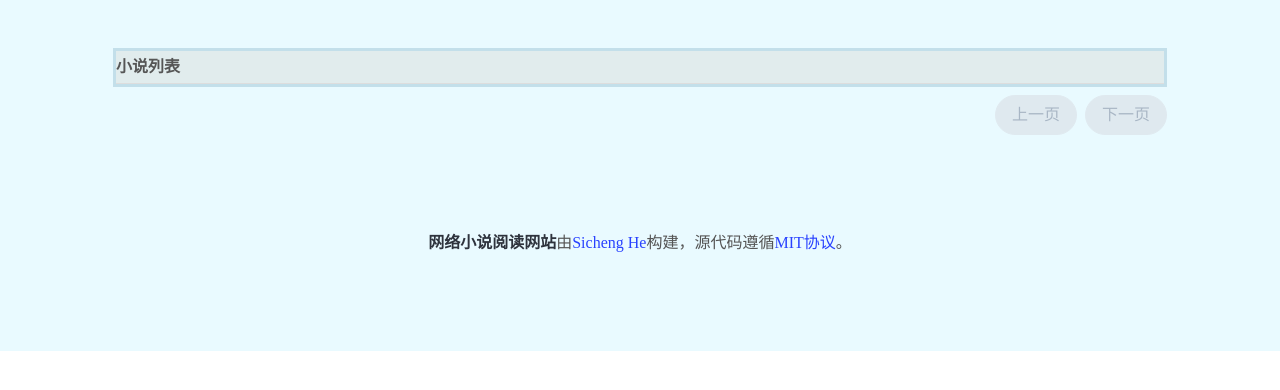
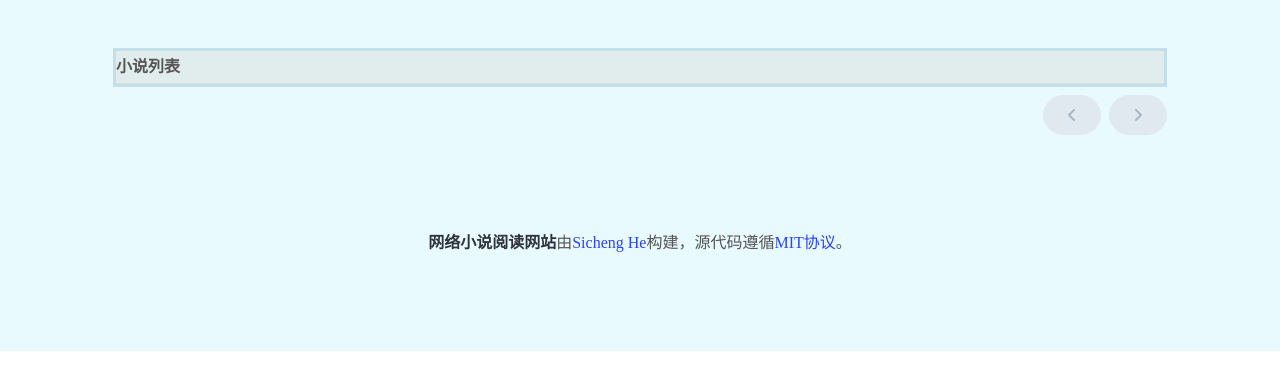
Before and after one commit to hesic73/webnovel, a FastAPI app: page / in a window 1280 px wide. Shown: the part 56-446 px from the top of the page. Run offline with FastAPI, Linux system fonts and the light colour scheme; data that the repository does not hold is empty; parts of the project's set-up code (start-up, migrations or seed data) failed here and were passed over.

Commit message:
minor updates

```diff
--- a/templates/chapter.html.jinja
+++ b/templates/chapter.html.jinja
@@ -77,5 +77,4 @@
     </a>
 </div>
 <script src="/static/js/chapter.js"></script>
-<script src="/static/js/add_bookmark.js"></script>
 {% endblock %}
--- a/templates/index.html.jinja
+++ b/templates/index.html.jinja
@@ -22,15 +22,23 @@
 
 <!-- Pagination controls -->
 <nav class="pagination mt-2 is-rounded" role="navigation" aria-label="pagination">
-    {% if page <= 1 %} <a class="pagination-previous" disabled> 上一页 </a>
+    {% if page <= 1 %} <a class="pagination-previous" disabled><span class="icon">
+            <i class="fa-solid fa-angle-left"></i>
+        </span></a>
         {% else %}
-        <a class="pagination-previous" href="/?page={{ page - 1 }}&page_size={{ page_size }}"> 上一页 </a>
+        <a class="pagination-previous" href="/?page={{ page - 1 }}&page_size={{ page_size }}"><span class="icon">
+                <i class="fa-solid fa-angle-left"></i>
+            </span></a>
         {% endif %}
 
         {% if page >= total_pages %}
-        <a class="pagination-next" disabled> 下一页 </a>
+        <a class="pagination-next" disabled><span class="icon">
+                <i class="fa-solid fa-angle-right"></i>
+            </span></a>
         {% else %}
-        <a class="pagination-next" href="/?page={{ page + 1 }}&page_size={{ page_size }}"> 下一页 </a>
+        <a class="pagination-next" href="/?page={{ page + 1 }}&page_size={{ page_size }}"><span class="icon">
+                <i class="fa-solid fa-angle-right"></i>
+            </span></a>
         {% endif %}
 
         <ul class="pagination-list">
--- a/templates/novel.html.jinja
+++ b/templates/novel.html.jinja
@@ -70,6 +70,5 @@
     <div class="spacer"></div>
 </div>
 
-<script src="/static/js/add_bookmark.js"></script>
 <script src="/static/js/pad_cells.js"></script>
 {% endblock %}
```
Also changed, not shown: static/js/add_bookmark.js (deleted, +0 -42 lines), static/js/base.js (+53 -0 lines), static/js/chapter.js (+0 -9 lines), templates/chapters.html.jinja (+24 -0 lines).
